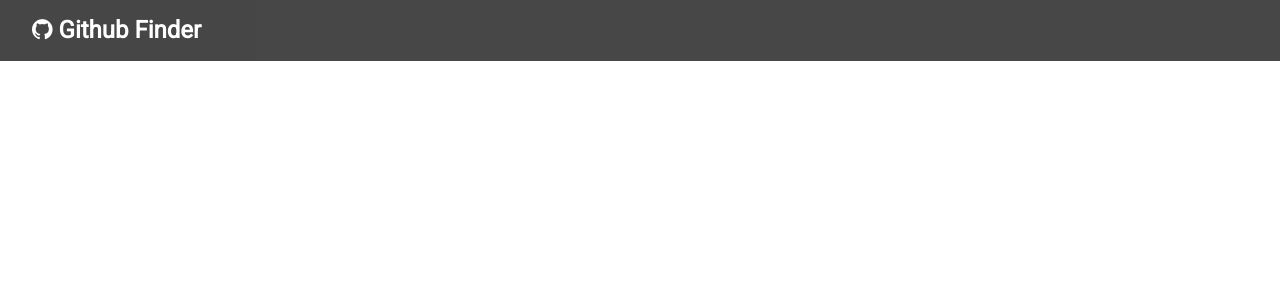
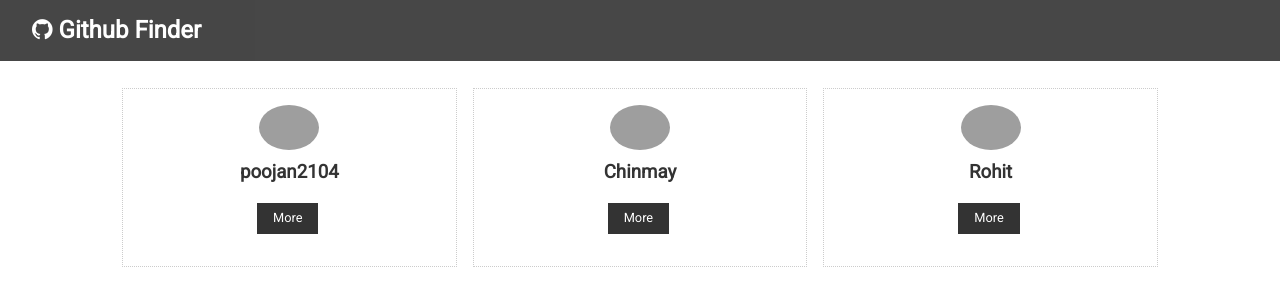
Before and after one commit to poojan2104/Github-Finder-Mern, a React (Create React App) app in the folder github-finder/: page / in a window 1280 px wide. Shown: the top 306 px of the page. Built offline with nearby package versions, Linux system fonts and the light colour scheme; no server answers; grey boxes are pictures that could not be loaded.

Commit message:
13 vedio completed

```diff
--- a/github-finder/package.json
+++ b/github-finder/package.json
@@ -3,6 +3,7 @@
   "version": "0.1.0",
   "private": true,
   "dependencies": {
+    "axios": "^0.19.0",
     "react": "^16.8.6",
     "react-dom": "^16.8.6",
     "react-scripts": "3.0.1"
--- a/github-finder/src/App.js
+++ b/github-finder/src/App.js
@@ -1,12 +1,23 @@
-import React ,{ Component } from 'react';
-import Navbar from './components/layout/Navbar';
-import './App.css';
+import React, { Component } from "react";
+import Navbar from "./components/layout/Navbar";
+import Users from "./components/users/Users";
+import axios from "axios";
+import "./App.css";
 
 class App extends Component {
-  render(){
+  componentDidMount() {
+    axios
+      .get("https://api.github.com/users")
+      .then(res => console.log(res.data));
+  }
+
+  render() {
     return (
       <div className="App">
         <Navbar />
+        <div className="container">
+          <Users />
+        </div>
       </div>
     );
   }
--- a/github-finder/src/components/layout/Navbar.js
+++ b/github-finder/src/components/layout/Navbar.js
@@ -1,19 +1,24 @@
-import React, { Component } from 'react'
+import React from "react";
+import PropTypes from "prop-types";
 
-export class Navbar extends Component {
-    static defaultProps = {
-        title: "Github Finder",
-        icon: "fa fa-github"
-    };
-    render() {
-        return (
-            <nav className="navbar bg-dark">
-                <h1>
-                    <i className={this.props.icon} /> {this.props.title}
-                </h1>
-            </nav>
-        )
-    }
-}
+const Navbar = ({ icon, title }) => {
+  return (
+    <nav className="navbar bg-dark">
+      <h1>
+        <i className={icon} /> {title}
+      </h1>
+    </nav>
+  );
+};
 
-export default Navbar
+Navbar.defaultProps = {
+  title: "Github Finder",
+  icon: "fa fa-github"
+};
+
+Navbar.propTypes = {
+  title: PropTypes.string.isRequired,
+  icon: PropTypes.string.isRequired
+};
+
+export default Navbar;
--- /dev/null
+++ b/github-finder/src/components/users/UserItem.js
@@ -0,0 +1,27 @@
+import React from "react";
+import PropTypes from "prop-types";
+
+const UserItem = ({ user: { login, avatar_url, html_url } }) => {
+  return (
+    <div className="card text-center">
+      <img
+        src={avatar_url}
+        alt=""
+        className="round-img"
+        style={{ width: "60px" }}
+      />
+      <h3>{login}</h3>
+      <div>
+        <a href={html_url} className="btn btn-dark btn-sm my-1">
+          More
+        </a>
+      </div>
+    </div>
+  );
+};
+
+UserItem.protoType = {
+  user: PropTypes.object.isRequired
+};
+
+export default UserItem;
--- /dev/null
+++ b/github-finder/src/components/users/Users.js
@@ -0,0 +1,45 @@
+import React, { Component } from "react";
+import UserItem from "./UserItem";
+
+class Users extends Component {
+  state = {
+    users: [
+      {
+        id: "1",
+        login: "poojan2104",
+        avatar_url: "https://avatars0.githubusercontent.com/u/1?v=4",
+        html_url: "https://github.com/mojombo"
+      },
+      {
+        id: "2",
+        login: "Chinmay",
+        avatar_url: "https://avatars0.githubusercontent.com/u/2?v=4",
+        html_url: "https://github.com/defunkt"
+      },
+      {
+        id: "3",
+        login: "Rohit",
+        avatar_url: "https://avatars0.githubusercontent.com/u/3?v=4",
+        html_url: "https://github.com/pjhyett"
+      }
+    ]
+  };
+
+  render() {
+    return (
+      <div style={userStyle}>
+        {this.state.users.map(user => (
+          <UserItem key={user.id} user={user} />
+        ))}
+      </div>
+    );
+  }
+}
+
+const userStyle = {
+  display: "grid",
+  gridTemplateColumns: "repeat(3, 1fr)",
+  gridGap: "1rem"
+};
+
+export default Users;
```
Also changed, not shown: 1 other file (tests, documents, lock files or other folders).
